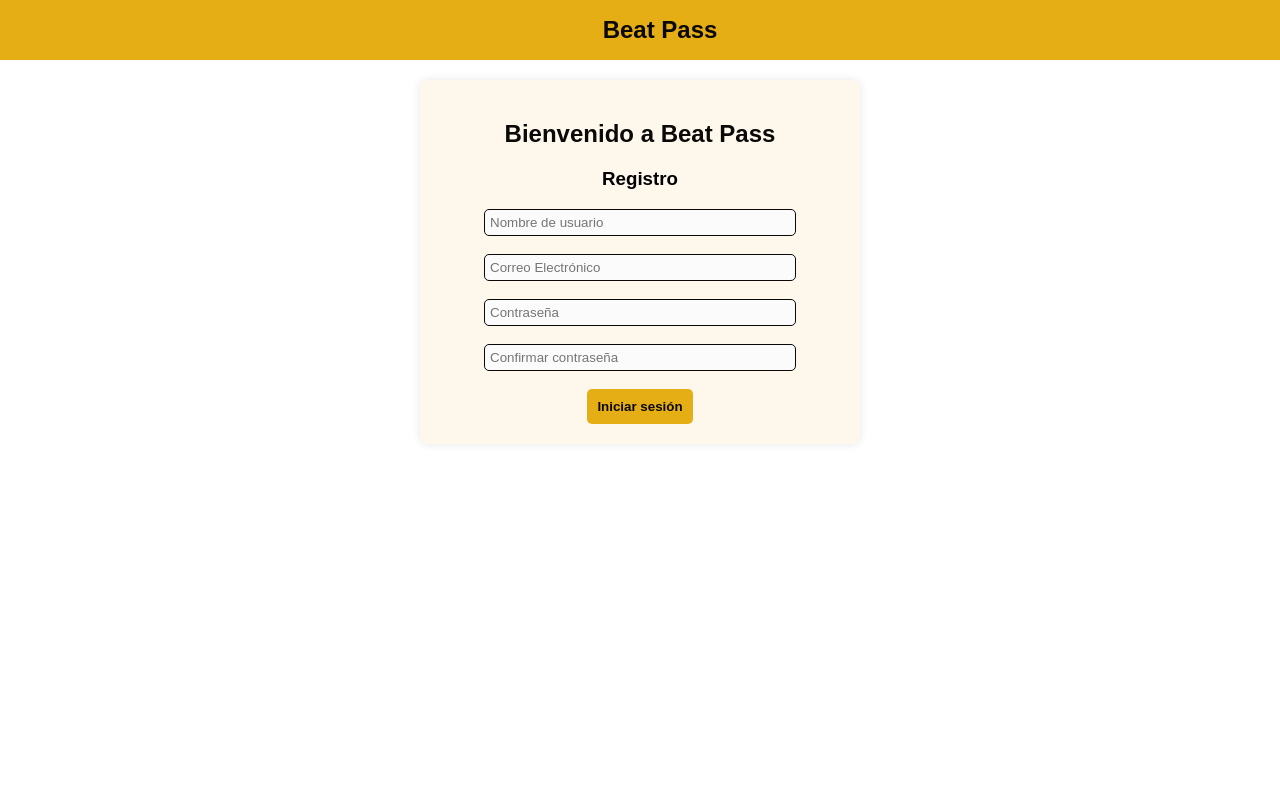
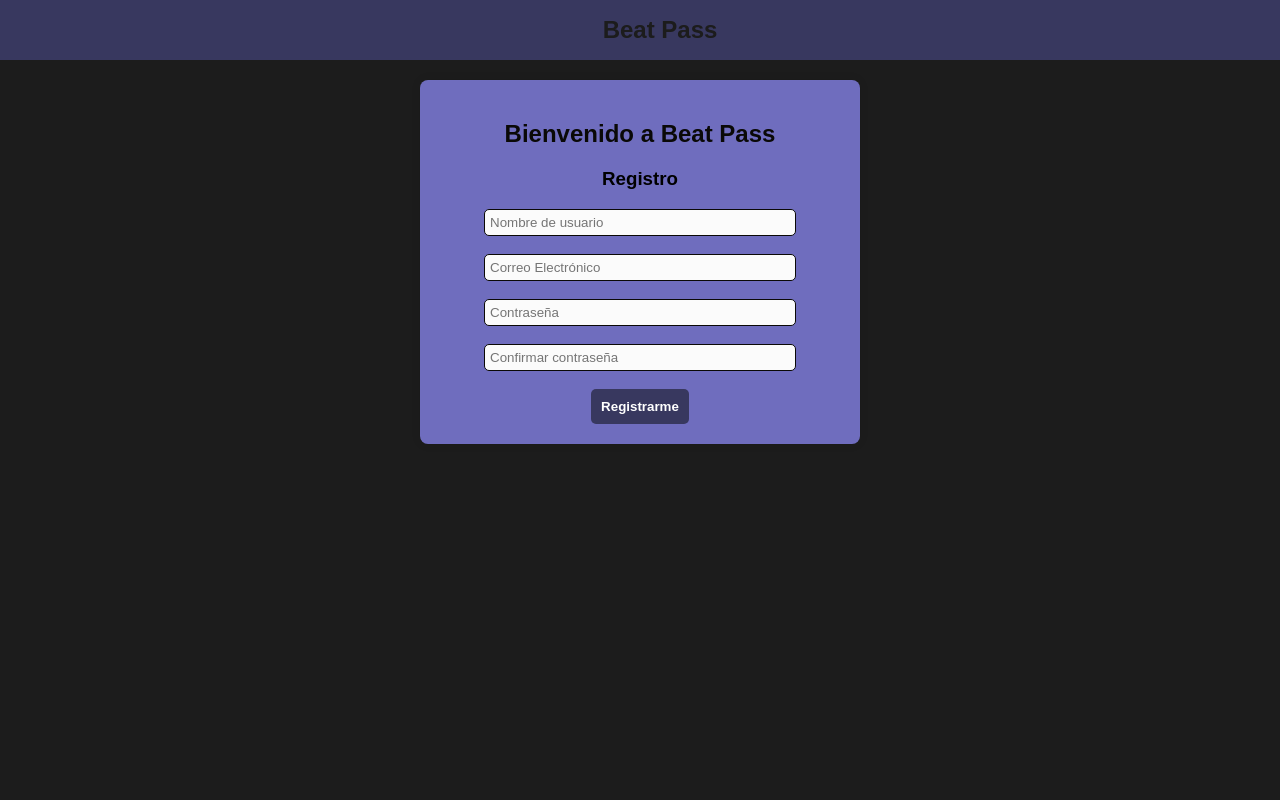
Before and after one commit to Kiddgoby/Transversal-BeatPass, a PHP site: page /Registro.html in a window 1280 px wide. Run offline with PHP 8.4, Linux system fonts and the light colour scheme.

Commit message:
registro

```diff
--- a/View/InicioSesion/Style.css
+++ b/View/InicioSesion/Style.css
@@ -4,6 +4,7 @@
     --Color-secundario: #38385f;
     --Color-secundario-flojo: #6f6dbe;
     --Color-letras:rgb(255, 255, 255);
+    --Color-bg-l:#1e1e2f;
 }
 
 /* Estilos generales */
@@ -85,7 +86,7 @@ header h1 {
     padding: 8px;
     border: 1px solid #888;
     border-radius: 5px;
-    background-color: #1e1e2f;
+    background-color: var(--Color-bg-l);
     color: var(--Color-letras);
 }
 
--- a/View/Registro/Registro.html
+++ b/View/Registro/Registro.html
@@ -23,21 +23,21 @@
         <form action="Login">
             <h3>Registro</h3>
 
-            <div class="nameN">
+            <div class="input-group">
                 <input type="text" id="nameN" name="nameN" placeholder="Nombre de usuario"><br><br>
             </div>
-            <div class="gmail">
+            <div class="input-group">
                 <input type="email" id="gmail" name="gmail" placeholder="Correo Electrónico"><br><br>
             </div>
-            <div class="pass">
+            <div class="input-group">
                 <input type="password" id="password" name="password" placeholder="Contraseña"><br><br>
             </div>
-            <div class="Cpassword">
+            <div class="input-group">
                 <input type="password" id="Cpassword" name="Cpassword" placeholder="Confirmar contraseña"><br><br>
             </div>
             <div class="buttons">
                 <a href="index1.html">
-                    <button type="button">Iniciar sesión</button>
+                    <button type="button" class="buttonN">Registrarme</button>
                 </a>
             </div>
         </form>
--- a/View/Registro/StyleR.css
+++ b/View/Registro/StyleR.css
@@ -1,6 +1,15 @@
+/* Variables personalizadas */
+:root{
+    --Color-principal: #1c1c1c;
+    --Color-secundario: #38385f;
+    --Color-secundario-flojo: #6f6dbe;
+    --Color-letras: rgb(255, 255, 255);
+    --Color-bg-l:#1e1e2f;
+}
+
 body {
     font-family: Arial, sans-serif;
-    background-color: rgb(255, 255, 255);
+    background-color: var(--Color-principal);
     height: 100vh;
     display: flex;
     flex-direction: column;
@@ -13,7 +22,7 @@ header {
         justify-content: space-between; /* Distribuye los elementos */
         align-items: center;
         width: 100%;
-        background-color: #E6AE15;
+        background-color: var(--Color-secundario);
         height: 60px;
         padding: 0 20px;
         position: fixed;
@@ -24,7 +33,7 @@ header {
 }
 
 header h1 {
-    color: #0A0907;
+    color: var(--Color-principal);
     margin: 0;
     font-size: 24px;
     width: 100%;
@@ -32,7 +41,7 @@ header h1 {
 }
 
 article {
-    background: #fef8ec;
+    background: var(--Color-secundario-flojo);
     padding: 20px;
     border-radius: 8px;
     box-shadow: 0px 0px 10px rgba(0, 0, 0, 0.1);
@@ -58,15 +67,31 @@ article {
     width: 100%;
 }
 
-.buttons button {
-    background-color: #E6AE15;
+.buttonN {
+    background-color: var(--Color-secundario);
     border: none;
     border-radius: 5px;
     padding: 10px;
-    color: #0A0907;
+    color: var(--Color-letras);
     font-weight: bold;
 }
 
 h1 {
     color: #0A0907;
 }
+
+.input-group label {
+    display: block;
+    font-weight: bold;
+    color: var(--Color-letras);
+}
+
+.input-group input {
+    width: 100%;
+    max-width: 300px;
+    padding: 8px;
+    border: 1px solid #888;
+    border-radius: 5px;
+    background-color: var(--Color-bg-l);
+    color: var(--Color-letras);
+}
```
